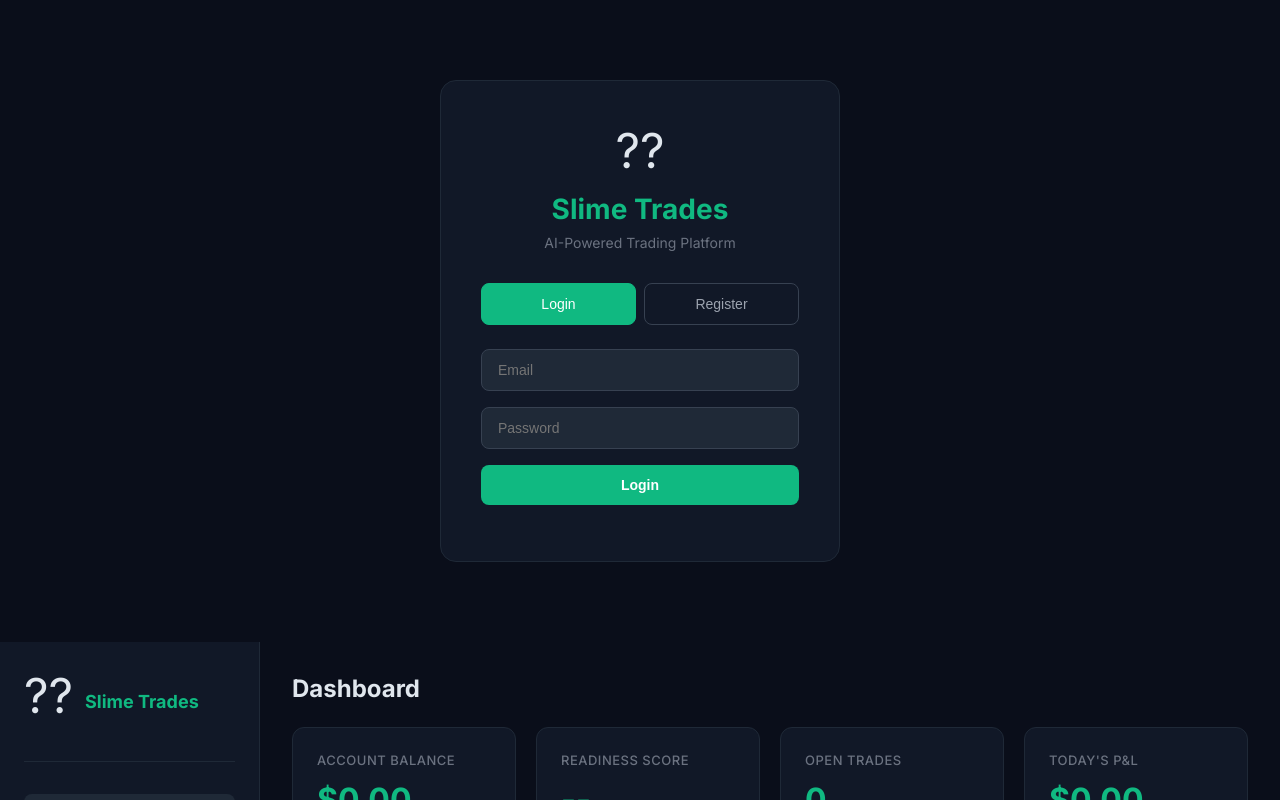
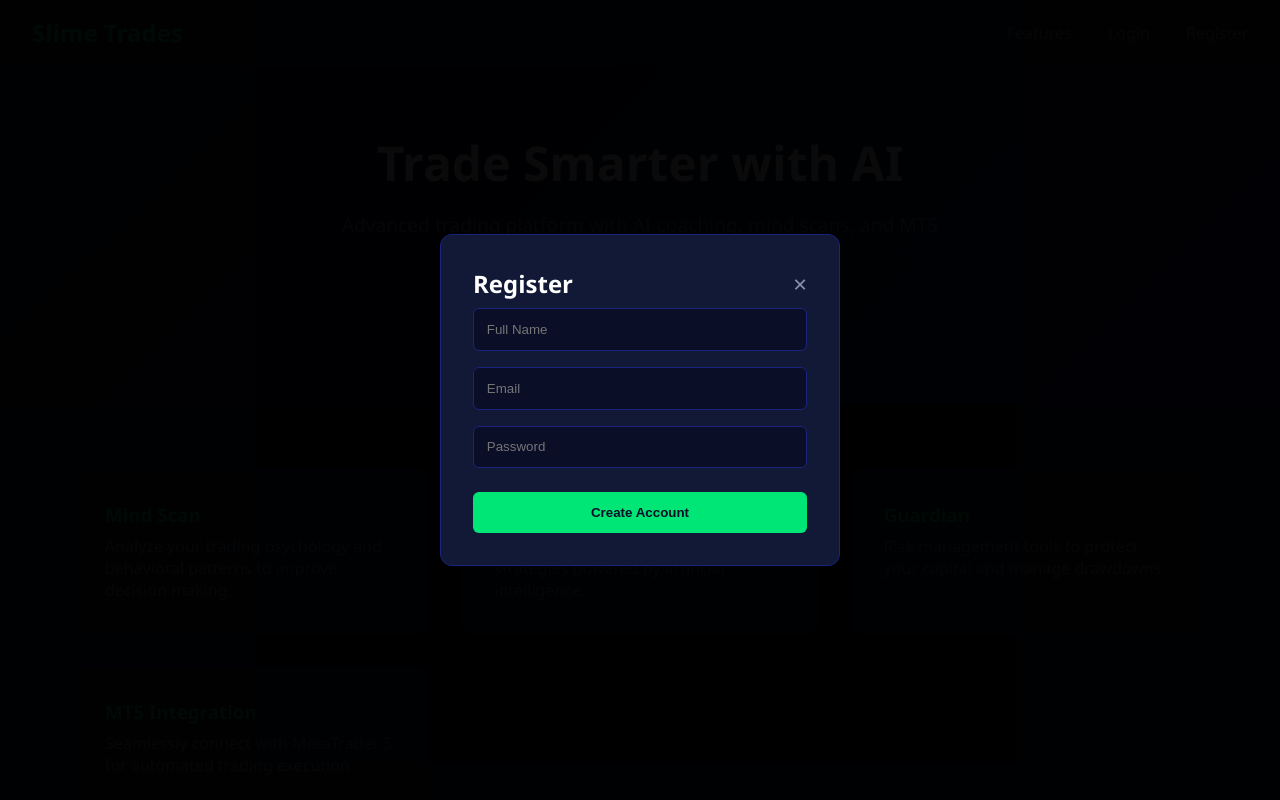
Before and after one commit to pauljuni123-prog/slime-trades, a plain HTML site: page frontend/index.html in a window 1280 px wide. Shown: the top 800 px of the page. Drawn offline with Linux system fonts and the light colour scheme; no server answers.

Commit message:
Add frontend landing page

```diff
--- a/frontend/index.html
+++ b/frontend/index.html
@@ -4,183 +4,253 @@
     <meta charset="UTF-8">
     <meta name="viewport" content="width=device-width, initial-scale=1.0">
     <title>Slime Trades</title>
-    <link rel="stylesheet" href="styles.css">
-    <link href="https://fonts.googleapis.com/css2?family=Inter:wght@400;500;600;700&display=swap" rel="stylesheet">
+    <style>
+        * { margin: 0; padding: 0; box-sizing: border-box; }
+        body {
+            font-family: 'Segoe UI', system-ui, sans-serif;
+            background: #0a0e27;
+            color: #fff;
+            min-height: 100vh;
+        }
+        .navbar {
+            background: #111936;
+            padding: 1rem 2rem;
+            display: flex;
+            justify-content: space-between;
+            align-items: center;
+            border-bottom: 1px solid #1a237e;
+        }
+        .logo { font-size: 1.5rem; font-weight: bold; color: #00e676; }
+        .nav-links a {
+            color: #8892b0;
+            text-decoration: none;
+            margin-left: 2rem;
+            transition: color 0.3s;
+        }
+        .nav-links a:hover { color: #00e676; }
+        .hero {
+            text-align: center;
+            padding: 4rem 2rem;
+            background: linear-gradient(135deg, #0a0e27 0%, #1a237e 100%);
+        }
+        .hero h1 { font-size: 3rem; margin-bottom: 1rem; }
+        .hero p { color: #8892b0; font-size: 1.2rem; max-width: 600px; margin: 0 auto 2rem; }
+        .btn {
+            background: #00e676;
+            color: #0a0e27;
+            padding: 0.8rem 2rem;
+            border: none;
+            border-radius: 8px;
+            font-size: 1rem;
+            font-weight: bold;
+            cursor: pointer;
+            transition: transform 0.2s;
+        }
+        .btn:hover { transform: scale(1.05); }
+        .features {
+            display: grid;
+            grid-template-columns: repeat(auto-fit, minmax(280px, 1fr));
+            gap: 2rem;
+            padding: 4rem 2rem;
+            max-width: 1200px;
+            margin: 0 auto;
+        }
+        .feature-card {
+            background: #111936;
+            padding: 2rem;
+            border-radius: 12px;
+            border: 1px solid #1a237e;
+            transition: transform 0.3s, border-color 0.3s;
+        }
+        .feature-card:hover {
+            transform: translateY(-5px);
+            border-color: #00e676;
+        }
+        .feature-card h3 { color: #00e676; margin-bottom: 0.5rem; }
+        .feature-card p { color: #8892b0; }
+        .status-bar {
+            background: #111936;
+            padding: 1rem 2rem;
+            text-align: center;
+            border-top: 1px solid #1a237e;
+        }
+        #api-status { color: #00e676; }
+        .hidden { display: none; }
+        .modal {
+            position: fixed;
+            top: 0; left: 0; width: 100%; height: 100%;
+            background: rgba(0,0,0,0.8);
+            display: flex; justify-content: center; align-items: center;
+            z-index: 1000;
+        }
+        .modal-content {
+            background: #111936;
+            padding: 2rem;
+            border-radius: 12px;
+            width: 90%; max-width: 400px;
+            border: 1px solid #1a237e;
+        }
+        .modal-content input {
+            width: 100%;
+            padding: 0.8rem;
+            margin: 0.5rem 0;
+            background: #0a0e27;
+            border: 1px solid #1a237e;
+            color: #fff;
+            border-radius: 6px;
+        }
+        .modal-content button {
+            width: 100%;
+            padding: 0.8rem;
+            margin-top: 1rem;
+            background: #00e676;
+            color: #0a0e27;
+            border: none;
+            border-radius: 6px;
+            font-weight: bold;
+            cursor: pointer;
+        }
+        .close-btn {
+            float: right;
+            font-size: 1.5rem;
+            cursor: pointer;
+            color: #8892b0;
+        }
+    </style>
 </head>
 <body>
-    <div id="app">
-        <!-- Auth Screen -->
-        <div id="auth-screen" class="screen active">
-            <div class="auth-container">
-                <div class="logo">
-                    <div class="logo-icon">??</div>
-                    <h1>Slime Trades</h1>
-                    <p>AI-Powered Trading Platform</p>
+    <nav class="navbar">
+        <div class="logo"> Slime Trades</div>
+        <div class="nav-links">
+            <a href="#features">Features</a>
+            <a href="#" onclick="showLogin()">Login</a>
+            <a href="#" onclick="showRegister()">Register</a>
+        </div>
+    </nav>
+
+    <section class="hero">
+        <h1>Trade Smarter with AI</h1>
+        <p>Advanced trading platform with AI coaching, mind scans, and MT5 integration.</p>
+        <button class="btn" onclick="showRegister()">Get Started</button>
+    </section>
+
+    <section class="features" id="features">
+        <div class="feature-card">
+            <h3> Mind Scan</h3>
+            <p>Analyze your trading psychology and behavioral patterns to improve decision making.</p>
+        </div>
+        <div class="feature-card">
+            <h3> AI Coach</h3>
+            <p>Get personalized trading advice and strategies powered by artificial intelligence.</p>
+        </div>
+        <div class="feature-card">
+            <h3> Guardian</h3>
+            <p>Risk management tools to protect your capital and manage drawdowns.</p>
+        </div>
+        <div class="feature-card">
+            <h3> MT5 Integration</h3>
+            <p>Seamlessly connect with MetaTrader 5 for automated trading execution.</p>
+        </div>
+    </section>
+
+    <div class="status-bar">
+        API Status: <span id="api-status">Checking...</span>
     </div>
 
-                <div class="auth-tabs">
-                    <button class="tab-btn active" onclick="showTab('login')">Login</button>
-                    <button class="tab-btn" onclick="showTab('register')">Register</button>
-                </div>
-
-                <form id="login-form" class="auth-form active">
-                    <input type="email" id="login-email" placeholder="Email" required>
-                    <input type="password" id="login-password" placeholder="Password" required>
-                    <button type="submit" class="btn-primary">Login</button>
-                    <p class="error-msg" id="login-error"></p>
-                </form>
-
-                <form id="register-form" class="auth-form">
-                    <input type="email" id="reg-email" placeholder="Email" required>
-                    <input type="text" id="reg-name" placeholder="Display Name" required>
-                    <input type="password" id="reg-password" placeholder="Password" required>
-                    <button type="submit" class="btn-primary">Create Account</button>
-                    <p class="error-msg" id="reg-error"></p>
-                </form>
+    <!-- Login Modal -->
+    <div id="loginModal" class="modal hidden">
+        <div class="modal-content">
+            <span class="close-btn" onclick="hideModal('loginModal')">&times;</span>
+            <h2>Login</h2>
+            <input type="email" id="loginEmail" placeholder="Email">
+            <input type="password" id="loginPassword" placeholder="Password">
+            <button onclick="login()">Login</button>
         </div>
     </div>
 
-        <!-- Dashboard Screen -->
-        <div id="dashboard-screen" class="screen">
-            <nav class="sidebar">
-                <div class="sidebar-header">
-                    <div class="logo-icon">??</div>
-                    <span>Slime Trades</span>
-                </div>
-                <ul class="nav-links">
-                    <li class="active" onclick="showPage('dashboard')">?? Dashboard</li>
-                    <li onclick="showPage('mind-scan')">?? Mind Scan</li>
-                    <li onclick="showPage('ai-coach')">?? AI Coach</li>
-                    <li onclick="showPage('guardian')">??? Guardian</li>
-                    <li onclick="showPage('mt5')">?? MT5</li>
-                </ul>
-                <div class="sidebar-footer">
-                    <span id="user-name">Trader</span>
-                    <button onclick="logout()" class="btn-logout">Logout</button>
-                </div>
-            </nav>
-
-            <main class="main-content">
-                <!-- Dashboard Page -->
-                <div id="page-dashboard" class="page active">
-                    <h2>Dashboard</h2>
-                    <div class="cards-grid">
-                        <div class="card">
-                            <h3>Account Balance</h3>
-                            <p class="big-number" id="balance">$0.00</p>
-                        </div>
-                        <div class="card">
-                            <h3>Readiness Score</h3>
-                            <p class="big-number" id="readiness">--</p>
-                        </div>
-                        <div class="card">
-                            <h3>Open Trades</h3>
-                            <p class="big-number" id="open-trades">0</p>
-                        </div>
-                        <div class="card">
-                            <h3>Today's P&L</h3>
-                            <p class="big-number" id="today-pnl">$0.00</p>
-                        </div>
+    <!-- Register Modal -->
+    <div id="registerModal" class="modal hidden">
+        <div class="modal-content">
+            <span class="close-btn" onclick="hideModal('registerModal')">&times;</span>
+            <h2>Register</h2>
+            <input type="text" id="regName" placeholder="Full Name">
+            <input type="email" id="regEmail" placeholder="Email">
+            <input type="password" id="regPassword" placeholder="Password">
+            <button onclick="register()">Create Account</button>
         </div>
     </div>
 
-                <!-- Mind Scan Page -->
-                <div id="page-mind-scan" class="page">
-                    <h2>?? Mind Scan</h2>
-                    <p class="subtitle">Check your emotional state before trading</p>
+    <script>
+        const API_URL = 'https://slime-trades.onrender.com';
 
-                    <div class="scan-form">
-                        <div class="slider-group">
-                            <label>Stress Level (0-100)</label>
-                            <input type="range" id="stress" min="0" max="100" value="50">
-                            <span id="stress-val">50</span>
-                        </div>
-                        <div class="slider-group">
-                            <label>Focus Level (0-100)</label>
-                            <input type="range" id="focus" min="0" max="100" value="50">
-                            <span id="focus-val">50</span>
-                        </div>
-                        <div class="slider-group">
-                            <label>Confidence (0-100)</label>
-                            <input type="range" id="confidence" min="0" max="100" value="50">
-                            <span id="confidence-val">50</span>
-                        </div>
-                        <div class="slider-group">
-                            <label>Sleep Quality (0-100)</label>
-                            <input type="range" id="sleep" min="0" max="100" value="50">
-                            <span id="sleep-val">50</span>
-                        </div>
-                        <button onclick="submitMindScan()" class="btn-primary">Analyze My State</button>
-                    </div>
+        // Check API status on load
+        fetch(`${API_URL}/health`)
+            .then(r => r.json())
+            .then(data => {
+                document.getElementById('api-status').textContent = ' Connected';
+            })
+            .catch(() => {
+                document.getElementById('api-status').textContent = ' Offline';
+            });
 
-                    <div id="scan-result" class="result-card hidden">
-                        <h3>Your Readiness Score: <span id="score">0</span></h3>
-                        <p class="label" id="label">--</p>
-                        <p class="advice" id="advice">--</p>
-                    </div>
-                </div>
+        function showLogin() {
+            document.getElementById('loginModal').classList.remove('hidden');
+        }
+        function showRegister() {
+            document.getElementById('registerModal').classList.remove('hidden');
+        }
+        function hideModal(id) {
+            document.getElementById(id).classList.add('hidden');
+        }
 
-                <!-- AI Coach Page -->
-                <div id="page-ai-coach" class="page">
-                    <h2>?? AI Coach</h2>
-                    <div class="chat-container">
-                        <div id="chat-messages" class="chat-messages">
-                            <div class="message ai">
-                                <p>Hello! I am your AI trading coach. Ask me anything about trading strategies, risk management, or market analysis.</p>
-                            </div>
-                        </div>
-                        <div class="chat-input">
-                            <input type="text" id="chat-message" placeholder="Ask your coach..." onkeypress="if(event.key==='Enter')sendMessage()">
-                            <button onclick="sendMessage()" class="btn-primary">Send</button>
-                        </div>
-                    </div>
-                </div>
+        async function register() {
+            const name = document.getElementById('regName').value;
+            const email = document.getElementById('regEmail').value;
+            const password = document.getElementById('regPassword').value;
 
-                <!-- Guardian Page -->
-                <div id="page-guardian" class="page">
-                    <h2>??? Guardian</h2>
-                    <div class="guardian-tools">
-                        <div class="card">
-                            <h3>Position Size Calculator</h3>
-                            <input type="number" id="ps-balance" placeholder="Account Balance ($)">
-                            <input type="number" id="ps-risk" placeholder="Risk % (e.g., 1)" value="1">
-                            <input type="number" id="ps-sl" placeholder="Stop Loss (pips)">
-                            <input type="text" id="ps-pair" placeholder="Pair (EUR/USD)" value="EUR/USD">
-                            <button onclick="calcPositionSize()" class="btn-primary">Calculate</button>
-                            <div id="ps-result" class="result hidden"></div>
-                        </div>
+            try {
+                const res = await fetch(`${API_URL}/auth/register`, {
+                    method: 'POST',
+                    headers: { 'Content-Type': 'application/json' },
+                    body: JSON.stringify({ name, email, password })
+                });
+                const data = await res.json();
+                alert(res.ok ? 'Account created!' : JSON.stringify(data));
+                if (res.ok) hideModal('registerModal');
+            } catch (e) {
+                alert('Error: ' + e.message);
+            }
+        }
 
-                        <div class="card">
-                            <h3>Risk of Ruin Calculator</h3>
-                            <input type="number" id="rr-balance" placeholder="Account Balance ($)">
-                            <input type="number" id="rr-risk" placeholder="Risk % per trade">
-                            <input type="number" id="rr-winrate" placeholder="Win Rate % (e.g., 55)">
-                            <input type="number" id="rr-rr" placeholder="Reward:Risk Ratio (e.g., 2)">
-                            <button onclick="calcRiskOfRuin()" class="btn-primary">Calculate</button>
-                            <div id="rr-result" class="result hidden"></div>
-                        </div>
-                    </div>
-                </div>
+        async function login() {
+            const email = document.getElementById('loginEmail').value;
+            const password = document.getElementById('loginPassword').value;
 
-                <!-- MT5 Page -->
-                <div id="page-mt5" class="page">
-                    <h2>?? MT5 Integration</h2>
-                    <div class="mt5-section">
-                        <div class="card">
-                            <h3>Connect Account</h3>
-                            <input type="text" id="mt5-broker" placeholder="Broker Name">
-                            <input type="text" id="mt5-server" placeholder="Server">
-                            <input type="text" id="mt5-account" placeholder="Account Number">
-                            <input type="password" id="mt5-password" placeholder="Password">
-                            <button onclick="connectMT5()" class="btn-primary">Connect</button>
-                        </div>
-                        <div id="mt5-accounts" class="accounts-list"></div>
-                    </div>
-                </div>
-            </main>
-        </div>
-    </div>
+            try {
+                const res = await fetch(`${API_URL}/auth/login`, {
+                    method: 'POST',
+                    headers: { 'Content-Type': 'application/json' },
+                    body: JSON.stringify({ email, password })
+                });
+                const data = await res.json();
+                if (res.ok) {
+                    localStorage.setItem('token', data.access_token);
+                    alert('Login successful!');
+                    hideModal('loginModal');
+                } else {
+                    alert(JSON.stringify(data));
+                }
+            } catch (e) {
+                alert('Error: ' + e.message);
+            }
+        }
 
-    <script src="app.js"></script>
+        // Close modal on outside click
+        window.onclick = function(e) {
+            if (e.target.classList.contains('modal')) {
+                e.target.classList.add('hidden');
+            }
+        }
+    </script>
 </body>
 </html>
```
Lines whose indentation alone changed are shown as unchanged.
